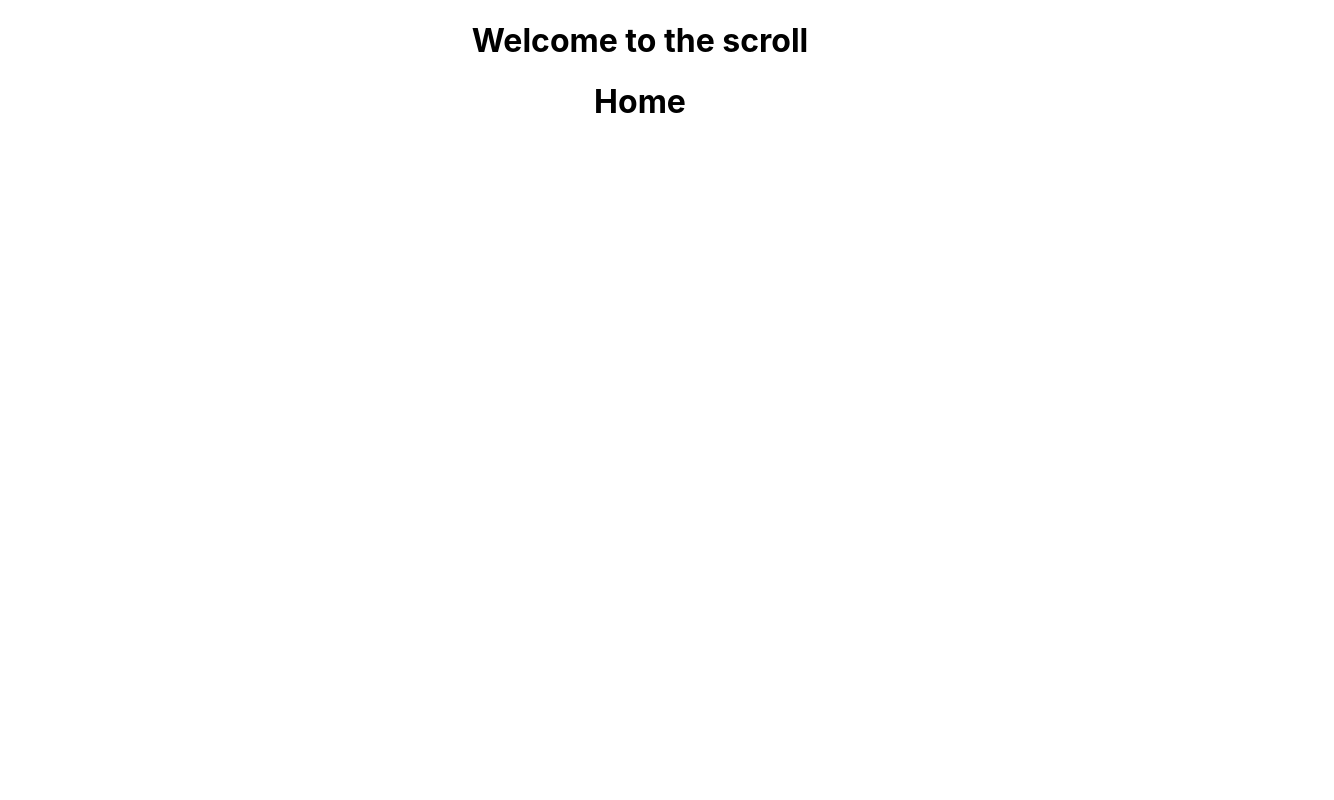
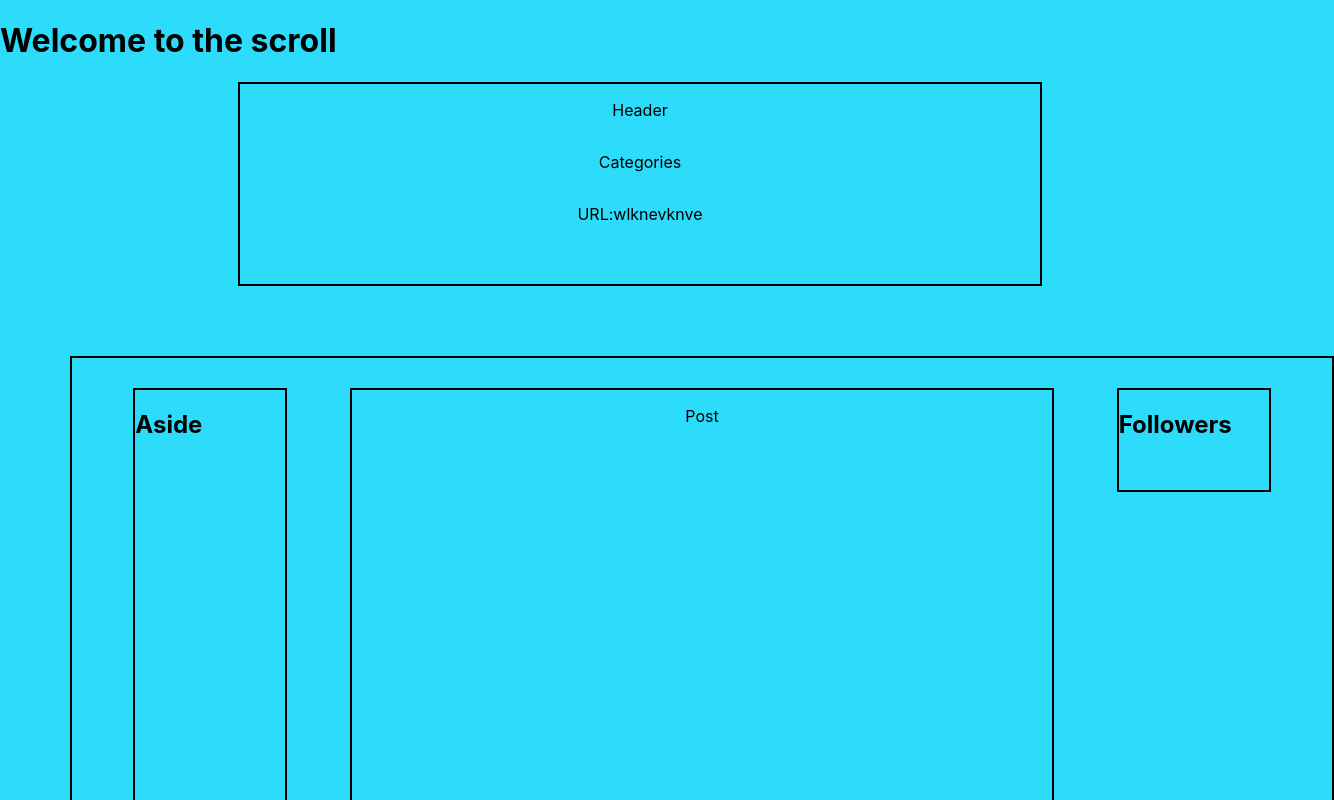
Before and after one commit to justinallenshade/The-Scroll-Front-End, a React (Create React App) app: page /post in a window 1280 px wide. Shown: the top 800 px of the page, 1334 px wide, since content can reach past the window. Built offline with nearby package versions, Linux system fonts and the light colour scheme.

Commit message:
worked on homepage design

```diff
--- a/src/App.css
+++ b/src/App.css
@@ -1,9 +1,54 @@
-.App {
-  text-align: center;
+body {
+  background-color: rgba(31, 217, 250, 0.934);
 }
 
-#loginForm{
+#loginForm {
   display: inline-flex;
   flex-direction: column;
   width: 200px;
 }
+
+#nav-bar {
+  display: flex;
+  flex-direction: column;
+  border: solid 2px black;
+  height: 200px;
+  width: 800px;
+  margin: 0 auto;
+  text-align: center;
+}
+
+#Main-container {
+  border: solid 2px black;
+  height: 700px;
+  width: 1200px;
+  display: flex;
+  justify-content: space-around;
+  flex-direction: row;
+  margin: 70px;
+  padding: 30px;
+}
+
+#Followers {
+  border: solid 2px black;
+  height: 100px;
+  width: 150px;
+  display: flex;
+  flex-direction: row;
+}
+
+#Aside {
+  border: solid 2px black;
+  height: 600px;
+  width: 150px;
+  display: flex;
+  flex-direction: row;
+  text-align: center;
+}
+
+#Timeline {
+  border: solid 2px black;
+  height: 700px;
+  width: 700px;
+  text-align: center;
+}
--- a/src/Components/Home.jsx
+++ b/src/Components/Home.jsx
@@ -3,7 +3,27 @@ import React from "react";
 export default function Home(props) {
     return (
         <div>
-            <h1>Home</h1>
+            <div id="nav-bar">
+                <p>Header</p>
+                <p>Categories</p>
+                <p>URL:wlknevknve</p>
+            </div>
+
+            <div id="Main-container">
+
+                <div id="Aside">
+                    <h2>Aside</h2>
+                </div>
+
+                <div id="Timeline">
+                    <p>Post</p>
+                </div>
+
+                <div id="Followers">
+                <h2>Followers</h2>
+                </div>
+            </div>
+
         </div>
     );
 }
```
Also changed, not shown: 1 other file (tests, documents, lock files or other folders).
